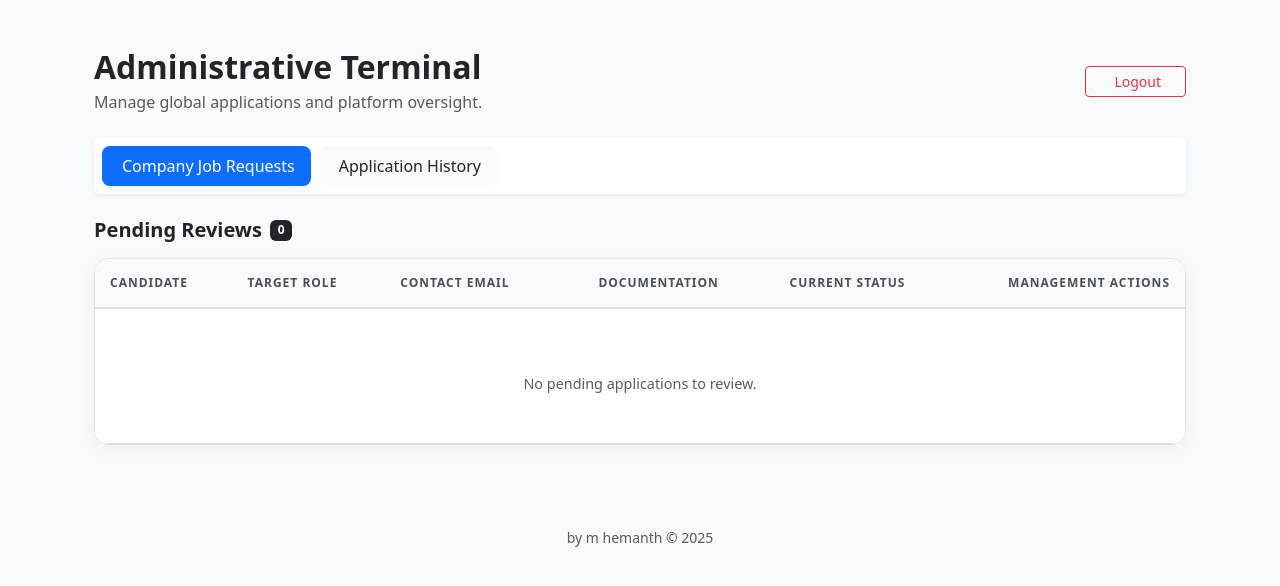
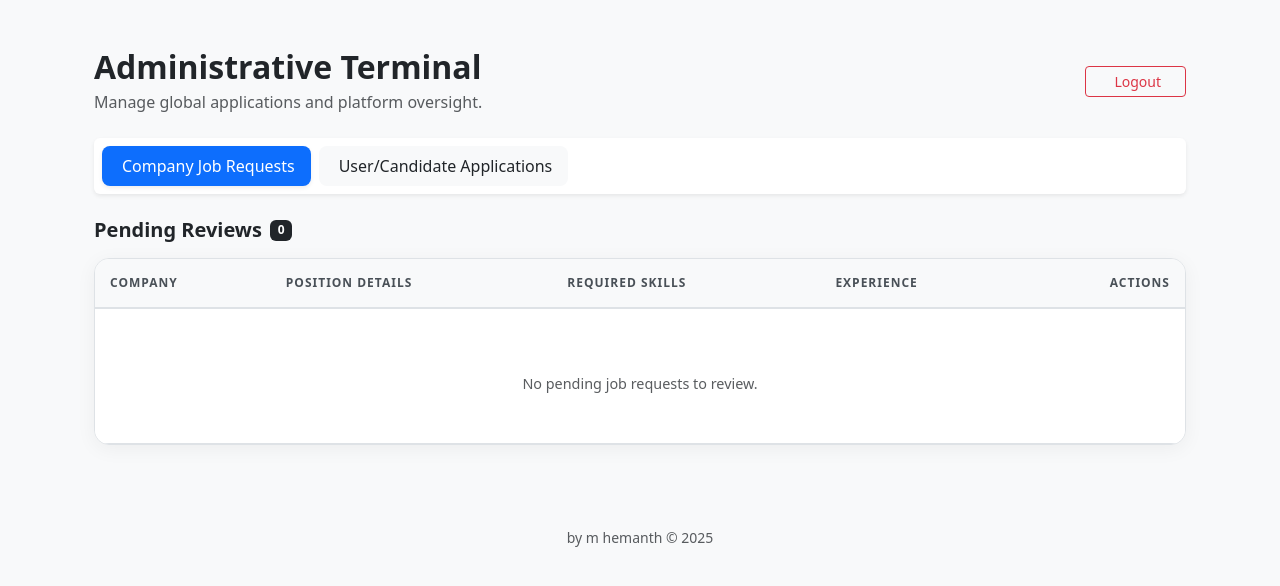
Before and after one commit to M-HEMANTHSURYAP/HireFlow, a Flask app: page /admin in a window 1280 px wide. Shown: the part 54-640 px from the top of the page. Run offline with Flask 3, Linux system fonts and the light colour scheme; a user stored in the database is signed in; data that the repository does not hold is empty.

Commit message:
update 2

```diff
--- a/app.py
+++ b/app.py
@@ -58,6 +58,7 @@ class Application(db.Model):
     email = db.Column(db.String(120))
     resume_file = db.Column(db.String(200))
     status = db.Column(db.String(50), default="Applied")
+    archived_by_user = db.Column(db.Boolean, default=False)
 
 
 @login_manager.user_loader
@@ -131,23 +132,34 @@ def login():
     return render_template('login.html')
 
 # ================= USER =================
-
 @app.route('/jobs')
 @login_required
 def jobs():
     company_jobs = Job.query.filter_by(job_type="company").all()
     platform_jobs = Job.query.filter_by(job_type="platform").all()
 
+    # Show only non-archived applications on jobs page
     applications = {
         a.job_id: a.status
-        for a in Application.query.filter_by(user_id=current_user.id).all()
+        for a in Application.query
+        .filter_by(user_id=current_user.id, archived_by_user=False)
+        .all()
     }
+
+    # ✅ ADDITION: track ALL jobs ever applied (including archived)
+    applied_job_ids = [
+        a.job_id
+        for a in Application.query
+        .filter_by(user_id=current_user.id)
+        .all()
+    ]
 
     return render_template(
         'jobs.html',
         company_jobs=company_jobs,
         platform_jobs=platform_jobs,
-        applications=applications
+        applications=applications,
+        applied_job_ids=applied_job_ids   # ✅ PASS TO TEMPLATE
     )
 
 
@@ -155,6 +167,16 @@ def jobs():
 @login_required
 def apply(job_id):
     job = Job.query.get_or_404(job_id)
+
+    # 🔒 HARD BLOCK: prevent re-apply even if archived
+    existing = Application.query.filter_by(
+        user_id=current_user.id,
+        job_id=job_id
+    ).first()
+
+    if existing:
+        flash("You have already applied for this job", "warning")
+        return redirect(url_for('jobs'))
 
     if request.method == 'POST':
         file = request.files['resume']
@@ -164,20 +186,14 @@ def apply(job_id):
             os.makedirs(app.config['UPLOAD_FOLDER'], exist_ok=True)
             file.save(os.path.join(app.config['UPLOAD_FOLDER'], filename))
 
-            # prevent duplicate applications
-            existing = Application.query.filter_by(
+            db.session.add(Application(
                 user_id=current_user.id,
-                job_id=job_id
-            ).first()
-
-            if not existing:
-                db.session.add(Application(
-                    user_id=current_user.id,
-                    job_id=job_id,
-                    email=request.form['email'],
-                    resume_file=filename
-                ))
-                db.session.commit()
+                job_id=job_id,
+                email=request.form['email'],
+                resume_file=filename,
+                archived_by_user=False
+            ))
+            db.session.commit()
 
             flash("Applied successfully", "success")
             return redirect(url_for('jobs'))
@@ -185,6 +201,61 @@ def apply(job_id):
         flash("Only PDF allowed", "danger")
 
     return render_template('resume.html', job=job)
+
+
+@app.route('/applications')
+@login_required
+def user_applications():
+    # Show ALL applications (including archived) in My Applications
+    applications = db.session.query(
+        Application, Job
+    ).join(Job, Application.job_id == Job.id) \
+     .filter(Application.user_id == current_user.id) \
+     .all()
+
+    return render_template(
+        'user_applications.html',
+        applications=applications
+    )
+
+
+@app.route('/withdraw/<int:job_id>', methods=['POST'])
+@login_required
+def withdraw(job_id):
+    application = Application.query.filter_by(
+        user_id=current_user.id,
+        job_id=job_id
+    ).first_or_404()
+
+    # 🚫 Cannot withdraw after shortlist
+    if application.status == "Shortlisted":
+        flash("Cannot withdraw after being shortlisted", "danger")
+        return redirect(url_for('jobs'))
+
+    # Withdraw = delete record
+    db.session.delete(application)
+    db.session.commit()
+
+    flash("Application withdrawn successfully", "success")
+    return redirect(url_for('jobs'))
+
+
+@app.route('/archive/<int:job_id>', methods=['POST'])
+@login_required
+def archive(job_id):
+    application = Application.query.filter_by(
+        user_id=current_user.id,
+        job_id=job_id,
+        status="Shortlisted",
+        archived_by_user=False
+    ).first_or_404()
+
+    # Archive = hide from jobs page ONLY
+    application.archived_by_user = True
+    db.session.commit()
+
+    flash("Shortlisted message removed from view", "success")
+    return redirect(url_for('jobs'))
 
 # ================= COMPANY =================
 
@@ -237,12 +308,34 @@ def company_shortlisted():
         "company_shortlisted.html",
         applications=applications
     )
+@app.route('/company/platform-applications')
+@login_required
+@company_required
+def company_platform_applications():
+    applications = db.session.query(
+        Application, User, Job
+    ).join(User, Application.user_id == User.id) \
+     .join(Job, Application.job_id == Job.id) \
+     .filter(
+         Job.job_type == "platform",
+         Job.company == "HireFlow"
+     ).all()
+
+    return render_template(
+        'company_applications.html',
+        applications=applications
+    )
+
 @app.route('/company/applications')
 @login_required
 @company_required
 def company_applications():
-    # Get jobs posted by this company
-    jobs = Job.query.filter_by(company=current_user.username).all()
+    # Get ONLY company-posted jobs (exclude platform jobs)
+    jobs = Job.query.filter_by(
+        company=current_user.username,
+        job_type="company"
+    ).all()
+
     job_ids = [job.id for job in jobs]
 
     # Get applications only for those jobs
@@ -258,20 +351,48 @@ def company_applications():
         applications=applications
     )
 
+@app.route('/company/update_status/<int:app_id>/<status>')
+@login_required
+@company_required
+def company_update_status(app_id, status):
+    application = Application.query.get_or_404(app_id)
+    job = Job.query.get_or_404(application.job_id)
+
+    # ✅ ALLOW:
+    # 1. Company-owned jobs
+    # 2. Platform jobs (HireFlow)
+    if job.job_type == "company" and job.company != current_user.username:
+        return "Unauthorized", 403
+
+    if status not in ["Shortlisted", "Rejected"]:
+        return "Invalid status", 400
+
+    application.status = status
+    db.session.commit()
+
+    flash(f"Candidate {status}", "success")
+
+    # 🔁 Redirect back correctly
+    if job.job_type == "platform":
+        return redirect(url_for('company_platform_applications'))
+
+    return redirect(url_for('company_applications'))
+
 # ================= ADMIN =================
 
 @app.route('/admin')
 @login_required
 @admin_required
 def admin_dashboard():
-    applications = db.session.query(
-        Application, User, Job
-    ).join(User, Application.user_id == User.id)\
-     .join(Job, Application.job_id == Job.id)\
-     .filter(Application.status == "Applied")\
-     .all()
 
-    return render_template('admin.html', applications=applications)
+    # ONLY pending company job requests
+    job_requests = JobRequest.query.filter_by(status="Pending").all()
+
+    return render_template(
+        'admin.html',
+        job_requests=job_requests
+    )
+
 
 
 # ✅ FIXED: ADMIN HISTORY ROUTE
@@ -283,13 +404,13 @@ def admin_history():
         Application, User, Job
     ).join(User, Application.user_id == User.id)\
      .join(Job, Application.job_id == Job.id)\
-     .filter(Application.status != "Applied")\
      .all()
 
     return render_template(
         'admin_history.html',
         applications=applications
     )
+
 
 
 @app.route('/admin/job-requests')
--- a/templates/admin.html
+++ b/templates/admin.html
@@ -48,15 +48,6 @@
         text-decoration: none;
         transition: 0.3s;
     }
-    .btn-view-resume {
-        color: #0d6efd;
-        background-color: rgba(13, 110, 253, 0.05);
-        border: 1px solid rgba(13, 110, 253, 0.1);
-    }
-    .btn-view-resume:hover {
-        background-color: #0d6efd;
-        color: white;
-    }
 </style>
 
 <div class="container py-4">
@@ -76,14 +67,14 @@
                 <i class="bi bi-clipboard-check me-1"></i> Company Job Requests
             </a>
             <a href="/admin/history" class="nav-pill-custom text-dark bg-light">
-                <i class="bi bi-clock-history me-1"></i> Application History
+                <i class="bi bi-clock-history me-1"></i> User/Candidate Applications
             </a>
         </div>
     </div>
 
     <div class="mb-3 d-flex align-items-center">
         <h5 class="fw-bold mb-0">Pending Reviews</h5>
-        <span class="badge bg-dark ms-2">{{ applications|length }}</span>
+        <span class="badge bg-dark ms-2">{{ job_requests|length }}</span>
     </div>
 
     <div class="table-container border">
@@ -91,59 +82,54 @@
             <table class="table table-hover mb-0">
                 <thead>
                     <tr>
-                        <th>Candidate</th>
-                        <th>Target Role</th>
-                        <th>Contact Email</th>
-                        <th class="text-center">Documentation</th>
-                        <th class="text-center">Current Status</th>
-                        <th class="text-end">Management Actions</th>
+                        <th>Company</th>
+                        <th>Position Details</th>
+                        <th>Required Skills</th>
+                        <th>Experience</th>
+                        <th class="text-end">Actions</th>
                     </tr>
                 </thead>
 
                 <tbody>
-                {% for app, user, job in applications %}
+                {% for job in job_requests %}
                 <tr>
                     <td>
-                        <div class="fw-bold text-dark">{{ user.username }}</div>
-                        <small class="text-muted">ID: #{{ app.id }}</small>
+                        <div class="fw-bold text-dark">{{ job.company_username }}</div>
+                        <small class="text-muted">Company Request</small>
                     </td>
+
                     <td>
                         <span class="text-primary fw-semibold">{{ job.title }}</span>
+                        <div class="small text-muted mt-1">
+                            {{ job.description }}
+                        </div>
                     </td>
-                    <td>{{ app.email }}</td>
-                    <td class="text-center">
-                        <a class="btn btn-sm btn-view-resume"
-                           href="{{ url_for('view_resume', filename=app.resume_file) }}"
-                           target="_blank">
-                           <i class="bi bi-file-earmark-pdf me-1"></i> View CV
-                        </a>
-                    </td>
-                    <td class="text-center">
-                        <span class="status-badge-admin bg-info-subtle text-info text-uppercase">
-                            {{ app.status }}
-                        </span>
-                    </td>
+
+                    <td>{{ job.skills }}</td>
+
+                    <td>{{ job.experience }}</td>
+
                     <td class="text-end">
-                        <div class="btn-group shadow-sm" role="group">
+                        <div class="btn-group shadow-sm">
                             <a class="btn btn-success btn-sm btn-action px-3"
-                               href="{{ url_for('update_status', app_id=app.id, status='Shortlisted') }}">
-                               <i class="bi bi-check2 me-1"></i> Shortlist
+                               href="/admin/job-action/{{ job.id }}/approve">
+                               <i class="bi bi-check2 me-1"></i> Approve
                             </a>
-
                             <a class="btn btn-danger btn-sm btn-action px-3"
-                               href="{{ url_for('update_status', app_id=app.id, status='Rejected') }}">
+                               href="/admin/job-action/{{ job.id }}/reject">
                                <i class="bi bi-x-lg me-1"></i> Reject
                             </a>
                         </div>
                     </td>
                 </tr>
                 {% endfor %}
-                {% if not applications %}
+
+                {% if not job_requests %}
                 <tr>
-                    <td colspan="6" class="text-center py-5">
+                    <td colspan="5" class="text-center py-5">
                         <div class="text-muted">
                             <i class="bi bi-inbox display-4 d-block mb-3"></i>
-                            No pending applications to review.
+                            No pending job requests to review.
                         </div>
                     </td>
                 </tr>
--- a/templates/base.html
+++ b/templates/base.html
@@ -25,11 +25,25 @@
             </button>
 
             <ul class="dropdown-menu dropdown-menu-end">
+
+                {# ✅ USER ONLY: My Applications #}
+                {% if current_user.role == "user" %}
                 <li>
-                    <a class="dropdown-item" href="/my-applications">
+                    <a class="dropdown-item" href="/applications">
                         My Applications
                     </a>
                 </li>
+                {% endif %}
+
+                {# ✅ COMPANY ONLY: Open Platform Job Requests #}
+                {% if current_user.role == "company" %}
+                <li>
+                    <a class="dropdown-item" href="/company/platform-applications">
+                        Open Platform Job Requests
+                    </a>
+                </li>
+                {% endif %}
+
                 <li>
                     <a class="dropdown-item" href="/profile">
                         My Profile
@@ -45,7 +59,9 @@
                         Settings
                     </a>
                 </li>
+
                 <li><hr class="dropdown-divider"></li>
+
                 <li>
                     <a class="dropdown-item text-danger" href="/logout">
                         Sign out
```
Also changed, not shown: templates/admin_history.html (+50 -8 lines), templates/company_applications.html (+31 -59 lines), templates/jobs.html (+73 -27 lines), templates/user_applications.html (added, +152 -0 lines).
